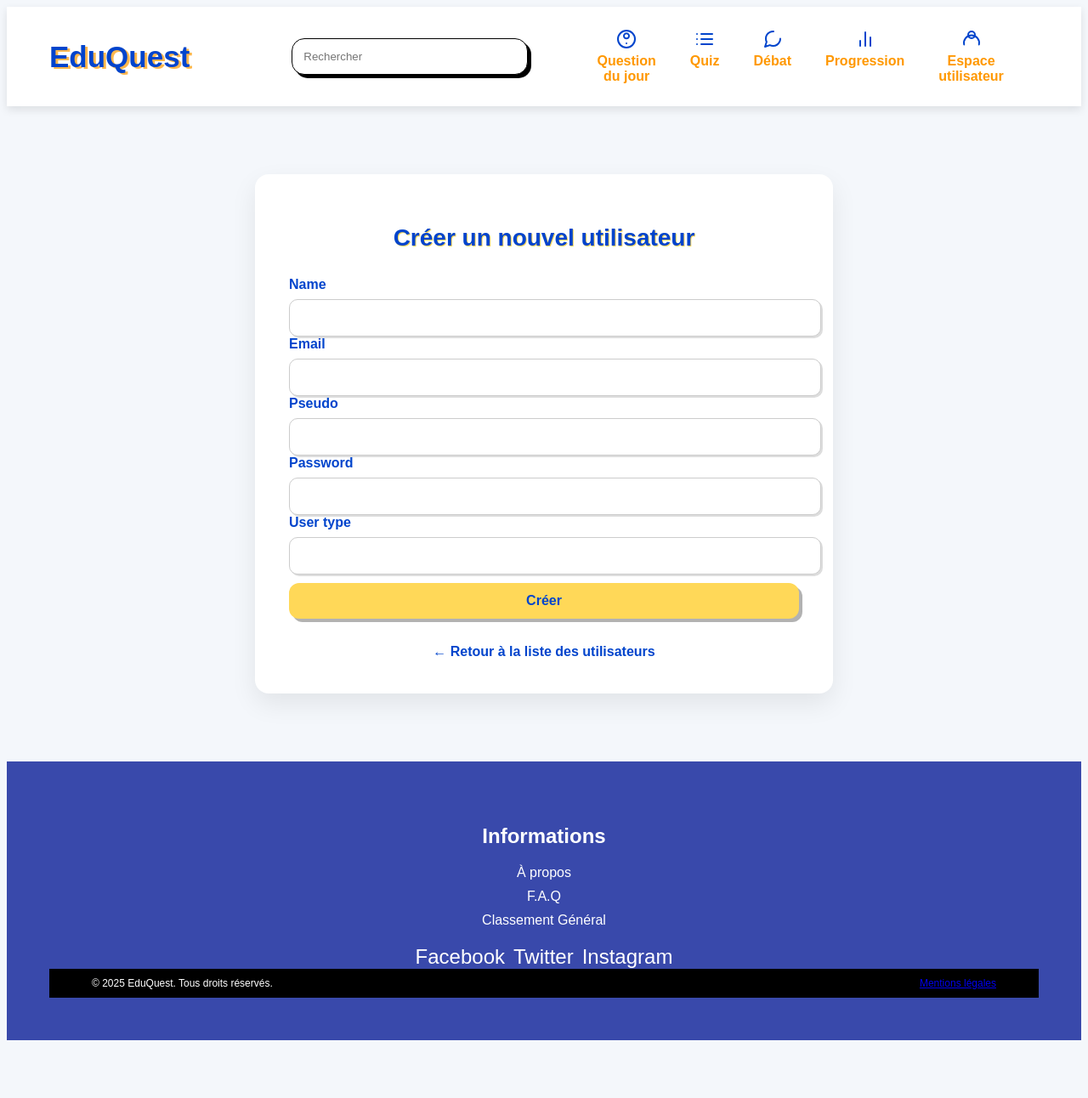
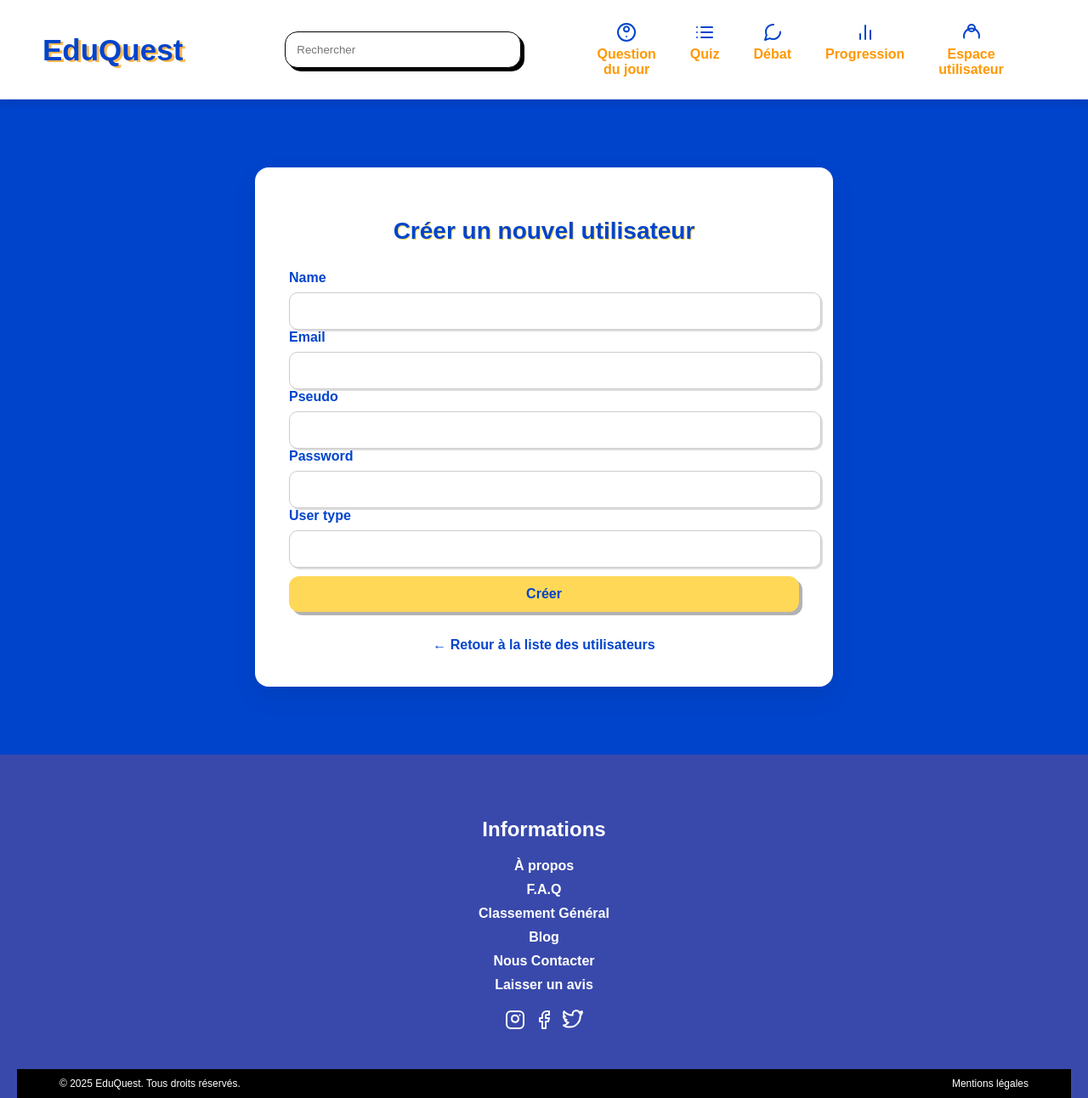
Before and after one commit to Nazim6702/EduQuest, a Symfony app: template templates/admin/user_create.html.twig in a window 1280 px wide. Shown: the whole page at 85% size. Before the commit the page ends 1224 px from the top, so only its background shows below. Run offline with Twig, Linux system fonts and the light colour scheme; the template is opened without the code that fills it, so the values that code supplies are empty; form fields are guessed from the names that the template uses; some libraries are stand-ins or nearby versions.

Commit message:
footer + modifications css

```diff
--- a/public/css/admin/user-create.css
+++ b/public/css/admin/user-create.css
@@ -1,5 +1,5 @@
 body {
-    background-color: #f4f7fb;
+    background-color: #0044cc;
     font-family: Arial, sans-serif;
 }
 
--- /dev/null
+++ b/public/css/components/body.css
@@ -0,0 +1,6 @@
+body {
+    font-family: Arial, sans-serif;
+    margin: 0;
+    padding: 0;
+    overflow-x: hidden;
+}
--- a/public/css/components/footer.css
+++ b/public/css/components/footer.css
@@ -1,21 +1,28 @@
+body {
+    margin: 0;
+    padding: 0;
+}
+
 .footer {
     background-color: #3949ab;
-    padding: 50px;
+    padding: 50px 20px 0;
     color: white;
+    font-family: Arial, sans-serif;
 }
 
-.footer-content {
+.footer .footer-content {
     display: flex;
     flex-direction: column;
     align-items: center;
 }
 
-.footer-content h3 {
+.footer .footer-content h3 {
     font-size: 24px;
     margin-bottom: 20px;
+    color: white;
 }
 
-.footer-content ul {
+.footer .footer-content ul {
     list-style: none;
     padding: 0;
     margin: 0;
@@ -25,25 +32,39 @@
     gap: 10px;
 }
 
-.footer-content ul li a,
-.social-icons a {
+.footer .footer-content ul li a,
+.footer .social-icons a {
     text-decoration: none;
     color: white;
+    font-weight: bold;
 }
 
-.social-icons {
+.footer .social-icons {
     margin-top: 20px;
     display: flex;
     gap: 10px;
     font-size: 24px;
 }
 
-.legal {
+.footer .legal {
     background-color: black;
     color: white;
     padding: 10px 50px;
+    font-size: 12px;
+    width: 100%;
     display: flex;
     justify-content: space-between;
     align-items: center;
-    font-size: 12px;
+    margin-top: 40px;
+    box-sizing: border-box;
 }
+
+.footer .legal a {
+    color: white;
+    text-decoration: none;
+    white-space: nowrap;
+}
+
+.footer .legal a:hover {
+    text-decoration: underline;
+}
--- a/public/css/components/header.css
+++ b/public/css/components/header.css
@@ -7,34 +7,38 @@
     box-shadow: 0px 4px 10px rgba(0, 0, 0, 0.1);
 }
 
-.logo {
+.header .logo {
     font-size: 35px;
     font-weight: 900;
     color: #0044cc;
     margin-right: 80px;
     text-shadow: 3px 2px 0px rgba(255, 152, 0, 0.7);
 }
-.logo-link {
+
+.header .logo-link {
     text-decoration: none;
     color: inherit;
 }
 
-.nav {
+.header .nav {
     display: flex;
     flex: 1;
     justify-content: center;
 }
-.nav ul {
+
+.header .nav ul {
     list-style: none;
     display: flex;
     gap: 40px;
 }
-.nav ul li {
+
+.header .nav ul li {
     display: flex;
     flex-direction: column;
     align-items: center;
 }
-.nav ul li a {
+
+.header .nav ul li a {
     text-decoration: none;
     color: #ff9800;
     font-weight: 800;
@@ -43,22 +47,26 @@
     align-items: center;
     gap: 5px;
     text-align: center;
+    transition: transform 0.2s;
 }
-.nav ul li a svg {
+
+.header .nav ul li a svg {
     stroke: #0044cc;
 }
-.nav-link:hover {
+
+.header .nav-link:hover {
     color: #0044cc;
     transform: scale(1.2);
 }
 
-.search-bar {
+.header .search-bar {
     display: flex;
     align-items: center;
     margin-left: 40px;
     margin-right: auto;
 }
-.search-bar input {
+
+.header .search-bar input {
     padding: 13px;
     border: 1px solid #000;
     border-radius: 15px;
--- a/public/css/components/quiz-card.css
+++ b/public/css/components/quiz-card.css
@@ -12,7 +12,7 @@
 
 .quiz-card {
     background-color: #f9f9f9;
-    color: #2c387e;
+    color: #000000;
     padding: 15px;
     border-radius: 8px;
     width: 220px;
--- a/public/css/pages/home.css
+++ b/public/css/pages/home.css
@@ -86,10 +86,9 @@ html, body {
 }
 
 
-.theme a {
+.theme {
     text-decoration: none;
 }
-
 
 .theme:hover {
     transform: scale(1.05);
--- a/public/css/pages/profile-edit.css
+++ b/public/css/pages/profile-edit.css
@@ -1,5 +1,5 @@
 body {
-    background-color: #f0f0f0;
+    background-color: #0044cc;
     font-family: Arial, sans-serif;
 }
 
--- a/public/css/users/login.css
+++ b/public/css/users/login.css
@@ -1,5 +1,5 @@
 body {
-    background-color: #f0f0f0;
+    background-color: #0044cc;
     font-family: 'Segoe UI', Tahoma, Geneva, Verdana, sans-serif;
 }
 
--- a/public/css/users/register.css
+++ b/public/css/users/register.css
@@ -1,5 +1,5 @@
 body {
-    background-color: #f0f0f0;
+    background-color: #0044cc;
     font-family: Arial, sans-serif;
 }
 
--- /dev/null
+++ b/public/css/utils/unimplemented.css
@@ -0,0 +1,19 @@
+.profile-container a.coming-soon {
+    background-color: #e53935 !important;
+    color: white !important;
+    pointer-events: auto;
+    cursor: pointer;
+    text-align: center;
+    padding: 12px 20px;
+    font-weight: bold;
+    border-radius: 30px;
+    box-shadow: 4px 4px 0px black;
+    transition: transform 0.2s, background-color 0.2s;
+    display: inline-block;
+    text-decoration: none;
+}
+
+.profile-container a.coming-soon:hover {
+    background-color: #c62828 !important;
+    transform: scale(1.05);
+}
--- /dev/null
+++ b/public/js/utils/unimplemented.js
@@ -0,0 +1,6 @@
+document.querySelectorAll('a.coming-soon').forEach(link => {
+    link.addEventListener('click', (e) => {
+        e.preventDefault();
+        alert("🚧 Cette fonctionnalité sera bientôt disponible !");
+    });
+});
--- a/templates/base.html.twig
+++ b/templates/base.html.twig
@@ -3,16 +3,27 @@
 <head>
     <meta charset="UTF-8">
     <title>{% block title %}Welcome!{% endblock %}</title>
+
     {% block stylesheets %}
+        <link rel="stylesheet" href="{{ asset('css/components/body.css') }}">
         <link rel="stylesheet" href="{{ asset('css/components/header.css') }}">
         <link rel="stylesheet" href="{{ asset('css/components/footer.css') }}">
+        <link rel="stylesheet" href="{{ asset('css/utils/unimplemented.css') }}">
     {% endblock %}
 </head>
 <body>
-{% include 'components/header.html.twig' %}
-<main>
-    {% block body %}{% endblock %}
-</main>
-{% include 'components/footer.html.twig' %}
+
+    {% include 'components/header.html.twig' %}
+
+    <main>
+        {% block body %}{% endblock %}
+    </main>
+
+    {% include 'components/footer.html.twig' %}
+
+    {% block javascripts %}
+        <script src="{{ asset('js/utils/unimplemented.js') }}"></script>
+    {% endblock %}
+
 </body>
 </html>
--- a/templates/components/footer.html.twig
+++ b/templates/components/footer.html.twig
@@ -1,19 +1,28 @@
 <footer class="footer">
-    <div class="footer-content">
+     <div class="footer-content">
         <h3>Informations</h3>
         <ul>
-            <li><a href="#">À propos</a></li>
-            <li><a href="#">F.A.Q</a></li>
-            <li><a href="#">Classement Général</a></li>
+            <li><a href="#" class="coming-soon">À propos</a></li>
+            <li><a href="#" class="coming-soon">F.A.Q</a></li>
+            <li><a href="#" class="coming-soon">Classement Général</a></li>
+            <li><a href="#" class="coming-soon">Blog</a></li>
+            <li><a href="#" class="coming-soon">Nous Contacter</a></li>
+            <li><a href="#" class="coming-soon">Laisser un avis</a></li>
         </ul>
         <div class="social-icons">
-            <a href="#">Facebook</a>
-            <a href="#">Twitter</a>
-            <a href="#">Instagram</a>
+            <a href="https://www.instagram.com" target="_blank">
+                <svg xmlns="http://www.w3.org/2000/svg" width="24" height="24" viewBox="0 0 24 24" fill="none" stroke="currentColor" stroke-width="2" stroke-linecap="round" stroke-linejoin="round" class="feather feather-instagram"><rect x="2" y="2" width="20" height="20" rx="5" ry="5"></rect><path d="M16 11.37a4 4 0 1 1-4.63-4.63 4 4 0 0 1 4.63 4.63z"></path><line x1="17.5" y1="6.5" x2="17.51" y2="6.5"></line></svg>
+            </a>
+            <a href="https://www.facebook.com" target="_blank">
+                <svg xmlns="http://www.w3.org/2000/svg" width="24" height="24" viewBox="0 0 24 24" fill="none" stroke="currentColor" stroke-width="2" stroke-linecap="round" stroke-linejoin="round" class="feather feather-facebook"><path d="M18 2h-3a5 5 0 0 0-5 5v3H7v4h3v8h4v-8h3l1-4h-4V7a1 1 0 0 1 1-1h3z"></path></svg>
+            </a>
+            <a href="https://www.twitter.com" target="_blank">
+                <svg xmlns="http://www.w3.org/2000/svg" width="24" height="24" viewBox="0 0 24 24" fill="none" stroke="currentColor" stroke-width="2" stroke-linecap="round" stroke-linejoin="round" class="feather feather-twitter"><path d="M23 3a10.9 10.9 0 0 1-3.14 1.53A4.48 4.48 0 0 0 22.43 2a9.09 9.09 0 0 1-2.88 1.1A4.52 4.52 0 0 0 16.11 1c-2.5 0-4.51 2.01-4.51 4.5 0 .35.04.7.11 1.03A12.94 12.94 0 0 1 1.64 2.16a4.48 4.48 0 0 0-.61 2.27c0 1.56.8 2.93 2.02 3.74A4.48 4.48 0 0 1 .96 7.5v.05c0 2.18 1.55 4 3.61 4.42a4.52 4.52 0 0 1-2.04.08 4.52 4.52 0 0 0 4.22 3.13A9.05 9.05 0 0 1 1 18.57a12.8 12.8 0 0 0 6.92 2.03c8.3 0 12.84-6.87 12.84-12.84 0-.2 0-.39-.01-.58A9.22 9.22 0 0 0 23 3z"></path></svg>
+            </a>
         </div>
     </div>
     <div class="legal">
         <span>&copy; 2025 EduQuest. Tous droits réservés.</span>
-        <a href="#">Mentions légales</a>
+        <a href="#" class="coming-soon">Mentions légales</a>
     </div>
 </footer >
```
Also changed, not shown: public/css/pages/create_quiz.css (+33 -17 lines), public/css/pages/profile.css (+20 -1 lines), templates/profile/admin.html.twig (+7 -5 lines), templates/profile/student.html.twig (+6 -4 lines), templates/profile/teacher.html.twig (+7 -5 lines), 1 other file.
